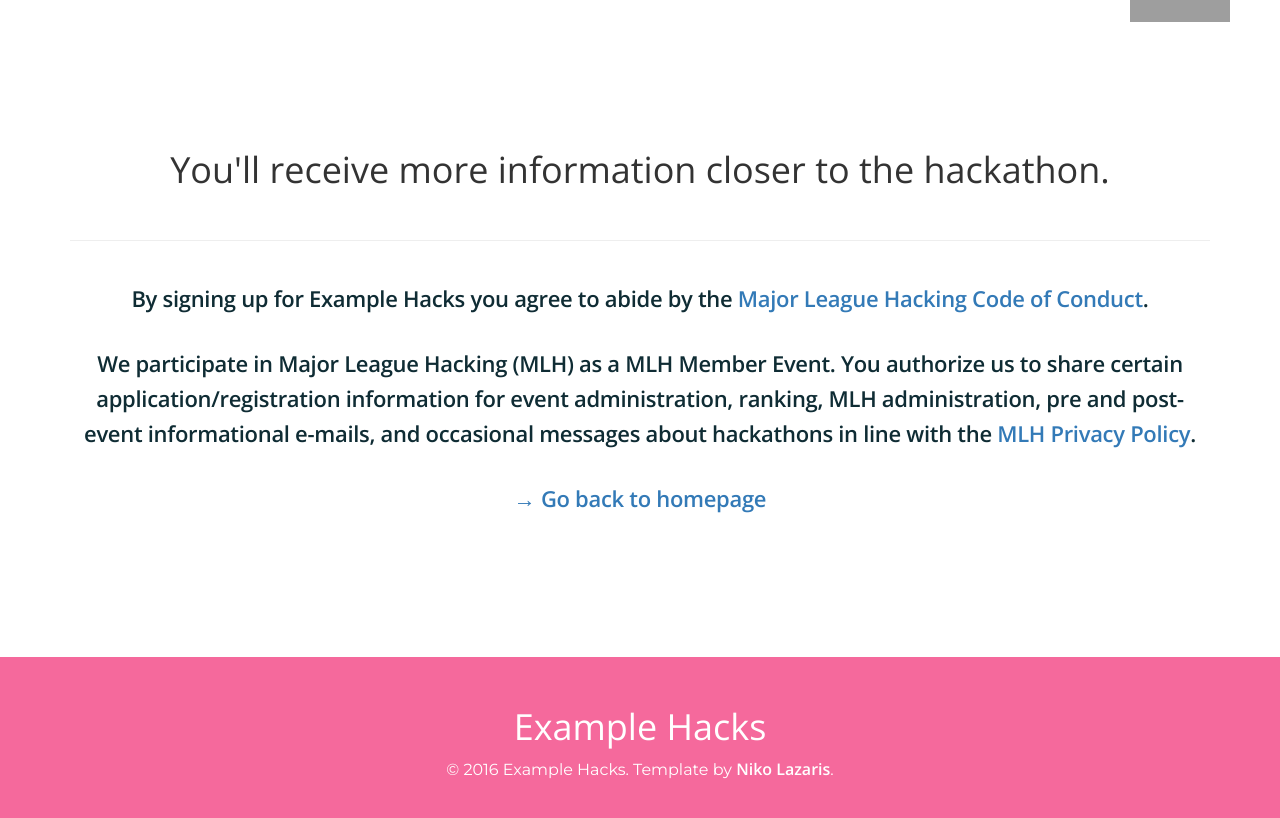
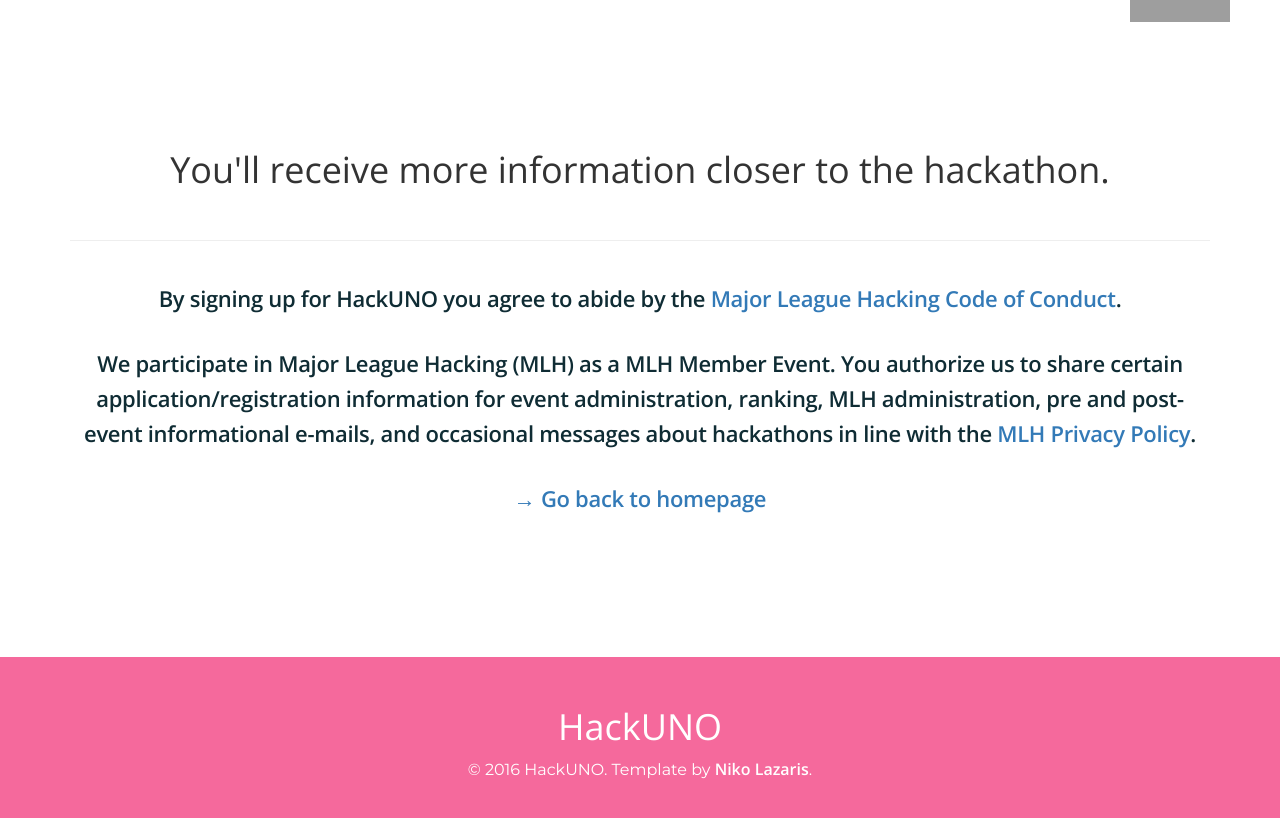
Before and after one commit to MLH/mlh-hackathon-boilerplate, a Jekyll site: the page built from success.html, in a window 1280 px wide. Shown: the top 818 px of the page. Built offline with Jekyll 4.4.1, drawn with Linux system fonts in a browser that asks for light colours; nearby versions of some CDN libraries; some of the changed lines change nothing that is shown; grey boxes are pictures that could not be loaded.

Commit message:
Updated some information regarding HackUNO

```diff
--- a/_config.yml
+++ b/_config.yml
@@ -8,7 +8,7 @@
 
 # If you're using GitHub pages without a custom domain, this is "https://[github username].github.io"
 # If you're using GitHub pages with a custom domain, this is "http://[your domain]" (or https if you're using SSL)
-url: "https://mlh.github.io"
+url: "https://unoacm.github.io/HackUNO-Website"
 
 # The ability to use custom themes.
 style:
@@ -19,41 +19,41 @@
   google_analytics: "UA-43729070-14"
 
 # Let people connect & engage with you through social media.
-social:
-  twitter_handle: "MLHacks"
+#social:
+#  twitter_handle: "MLHacks"
 
 # This is Search Engine Optimization. It'll help your website look better on search.
 seo:
-  title:       "Example Hacks | 5/6 August 2016"
-  description: "This is a sample hackathon website that you can use by following instructions on GitHub."
+  title:       "HackUNO | 7/8 March 2020"
+  description: "HackUNO is a 24 hour coding marathon that encourages teams to think outside the box and find creative solutions to real world problems! After the 24 hours, teams will present what they have created to a panel of judges that consists of UNO students and companies from the Omaha area, who will decide the winners!"
   image:       "https://prime.mlh.io/img/logos/mlh-prime-color.svg"
 
 # Event information.
 event:
-  name:        "Example Hacks"
-  description: "This is a sample hackathon website that you can use by following instructions on GitHub."
-  date:        "5 & 6 August 2016"
-  location:    "Holmdel, NJ, United States"
+  name:        "HackUNO"
+  description: "HackUNO is a 24 hour coding marathon that encourages teams to think outside the box and find creative solutions to real world problems!"
+  date:        "7 & 8 March 2020"
+  location:    "Omaha, NE, United States"
 
   trust_badge:
-    year:   "2017"  # season year
-    region: "eu"    # "na" or "eu"
-    color:  "white" # "white", "black", "gray", "red", "blue" or "yellow"
+    year:   "2020"  # season year
+    region: "na"    # "na" or "eu"
+    color:  "blue" # "white", "black", "gray", "red", "blue" or "yellow"
 
   hero:
     links:
       - text: "Apply"
         my_mlh:
           client_id:    "0e2f9fc2921d3ad3e12ae900af630d09382e1b3dc1b5b50de2b01b70ad64dbee"
-          redirect_uri: "https://mlh.github.io/mlh-hackathon-boilerplate/success.html"
+          redirect_uri: "https://unoacm.github.io/HackUNO-Website/success.html"
       - text: "Sponsor"
-        href: "mailto:sponsorship@website.com"
+        href: "mailto:unoacm@unomaha.edu"
 
   about:
     description: >
-      Example Hacks is a hackathon hosted at The University of Example.
-      This is your opportunity to describe your event, what to expect, where it is & anything unique to your event.
-      Keep it straightforward, don't make it too long.
+      HackUNO is a 24 hour coding marathon that encourages teams to think outside the box and find creative solutions
+      to real world problems! After the 24 hours, teams will present what they have created to a panel of judges that
+      consists of UNO students and companies from the Omaha area, who will decide the winners!
 
   # Info Sections
   info:
@@ -75,18 +75,19 @@
   faq:
     - question: "What is a hackathon?"
       answer: >
-        A hackathon is an invention marathon. Students come together to build cool
-        software & hardware hacks over 24-48 hours. It's [very beginner friendly](https://medium.com/@tfogo/hackathons-are-for-beginners-77a9c9c0e000#.cj21niskl).
+        A Hackathon is a short development sprint that has teams develop and prototype an unique idea, whether
+        hardware or software. Teams are encouraged to focus on keeping an idea simple and useful while programming
+        the core features of their idea.
     - question: "How much does it cost?"
       answer: >
-        Nothing. Attending a hackathon is free.
+        Nothing! Food, drinks, and snacks are all provided!
     - question: "Do I need to be a student to attend?"
       answer: >
         Yes. Only students who are currently enrolled at a college/university or
         have graduated within the past 12 months are eligible to attend.
     - question: "Where is the event?"
       answer: >
-        The event is being hosted at [insert venue location here].
+        The event is being hosted at the Peter Kiewit Institute at the University of Nebraska at Omaha campus in Omaha, Nebraska.
     - question: "What is Major League Hacking?"
       answer: >
         Major League Hacking is [the official student hackathon league](https://mlh.io) in North America & Europe.
@@ -94,6 +95,15 @@
     - question: "Is there a code of conduct?"
       answer: >
         Yes there is. We enforce it very strongly. You can [find it here](https://static.mlh.io/docs/mlh-code-of-conduct.pdf).
+    - question: "How big can a team be?"
+      answer: >
+        Teams can be as small as 1 and as large as 3.
+    - question: "Is there a theme?"
+      answer: >
+        The theme for HackUNO 2020 is going to be weather!
+    - question: "Will there be prizes?"
+      answer: >
+        The prizes for HackUNO are still being decided.
 
   # This is the message you'll receive once you've registered.
   register:
```
